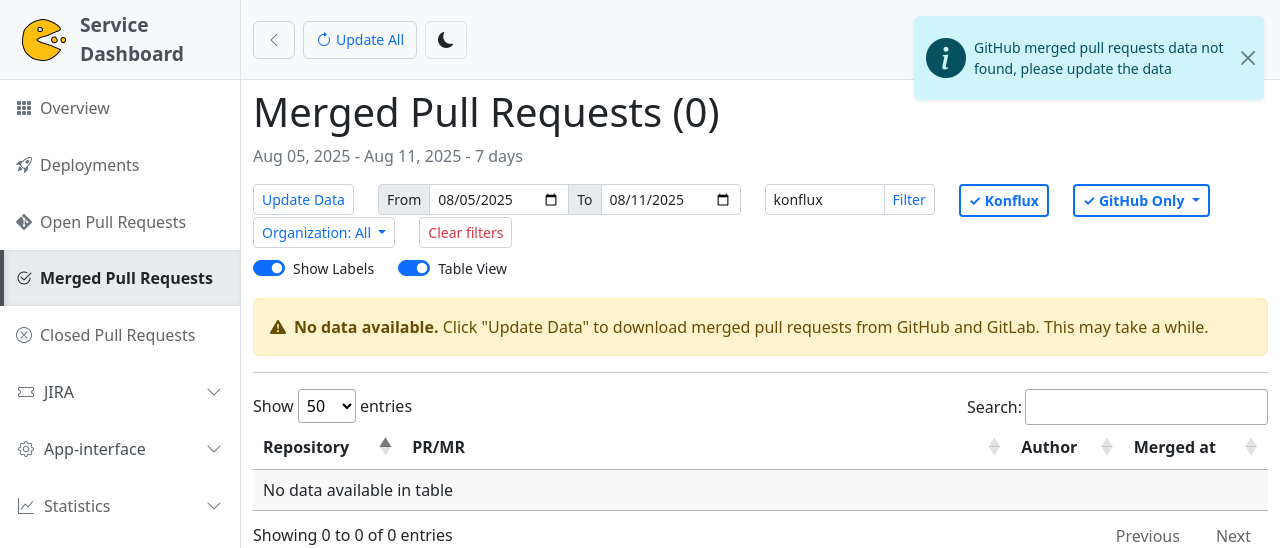
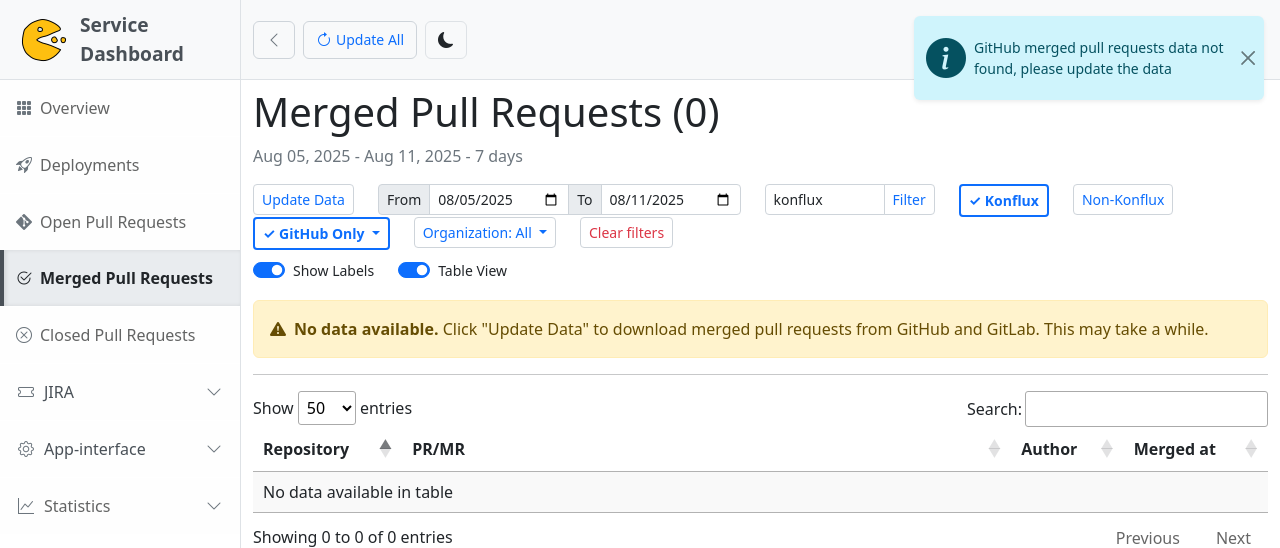
Before and after one commit to petracihalova/service-dashboard, a Flask app: page /pull-requests/merged?source=github&date_from=2025-08-05&date_to=2025-08-11&username=konflux in a window 1280 px wide. Shown: the top 548 px of the page. Run offline with Flask 3, Linux system fonts and the light colour scheme; parts of the project's set-up code (start-up, migrations or seed data) failed here and were passed over; some libraries are stand-ins or nearby versions.

Commit message:
add non-konflux button to filter non-konflux PRs and remove the konflux button from app-interface pages

```diff
--- a/blueprints/pull_requests.py
+++ b/blueprints/pull_requests.py
@@ -741,10 +741,16 @@ def filter_prs_by_username(pr_list, username):
     for repo_name, pulls in pr_list.items():
         filtered_pulls = []
         for pr in pulls:
-            # Check if the username matches (case-insensitive)
             pr_username = pr.get("user_login", "").lower()
-            if username_lower in pr_username:
-                filtered_pulls.append(pr)
+
+            # Special case: 'non-konflux' filter excludes konflux users
+            if username_lower == "non-konflux":
+                if "konflux" not in pr_username:
+                    filtered_pulls.append(pr)
+            else:
+                # Normal username filtering - check if the username matches (case-insensitive)
+                if username_lower in pr_username:
+                    filtered_pulls.append(pr)
 
         # Only include repos that have matching PRs
         if filtered_pulls:
--- a/static/js/components/filters/pr_filter_shared.js
+++ b/static/js/components/filters/pr_filter_shared.js
@@ -15,6 +15,7 @@ class PRFilterUtils {
         this.myPrsToggle = document.getElementById('my-prs-toggle') || document.getElementById('my-mrs-toggle');
         this.clearFiltersButton = document.getElementById('clear-filters');
         this.filterKonfluxButton = document.getElementById('filter-konflux');
+        this.filterNonKonfluxButton = document.getElementById('filter-non-konflux');
 
         // Determine if this is app-interface page (uses my_mrs parameter)
         this.isAppInterface = !!document.getElementById('my-mrs-toggle');
@@ -141,10 +142,58 @@ class PRFilterUtils {
                 this.myPrsToggle.innerHTML = this.myPrsToggle.innerHTML.replace('✓', '').trim();
                 this.myPrsToggle.classList.remove('active');
             }
+
+            // Visually deactivate "Non-Konflux" filter if it's active
+            if (this.filterNonKonfluxButton && this.filterNonKonfluxButton.dataset.active === 'true') {
+                this.filterNonKonfluxButton.dataset.active = 'false';
+                this.filterNonKonfluxButton.innerHTML = this.filterNonKonfluxButton.innerHTML.replace('✓', '').trim();
+                this.filterNonKonfluxButton.classList.remove('active');
+            }
         }
 
         // Navigate to new URL
         this.navigateWithLoadingState(this.filterKonfluxButton, 'Loading...', urlParams);
+    }
+
+    toggleNonKonfluxFilter() {
+        const urlParams = new URLSearchParams(window.location.search);
+
+        // IMPORTANT: Remove reload_data parameter to avoid downloading new data when filtering
+        urlParams.delete('reload_data');
+
+        const isActive = this.filterNonKonfluxButton.dataset.active === 'true';
+
+        if (isActive) {
+            // Turn off Non-Konflux filter
+            urlParams.delete('username');
+        } else {
+            // Turn on Non-Konflux filter - set username to 'non-konflux' and clear other filters
+            urlParams.set('username', 'non-konflux');
+            urlParams.delete('my_prs');
+            urlParams.delete('my_mrs');
+
+            // Update username input field visually
+            if (this.usernameInput) {
+                this.usernameInput.value = 'non-konflux';
+            }
+
+            // Visually deactivate "My PRs/MRs" toggle if it's active
+            if (this.myPrsToggle && this.myPrsToggle.dataset.active === 'true') {
+                this.myPrsToggle.dataset.active = 'false';
+                this.myPrsToggle.innerHTML = this.myPrsToggle.innerHTML.replace('✓', '').trim();
+                this.myPrsToggle.classList.remove('active');
+            }
+
+            // Visually deactivate "Konflux" filter if it's active
+            if (this.filterKonfluxButton && this.filterKonfluxButton.dataset.active === 'true') {
+                this.filterKonfluxButton.dataset.active = 'false';
+                this.filterKonfluxButton.innerHTML = this.filterKonfluxButton.innerHTML.replace('✓', '').trim();
+                this.filterKonfluxButton.classList.remove('active');
+            }
+        }
+
+        // Navigate to new URL
+        this.navigateWithLoadingState(this.filterNonKonfluxButton, 'Loading...', urlParams);
     }
 
     navigateWithLoadingState(button, loadingText, urlParams) {
@@ -200,6 +249,11 @@ class PRFilterUtils {
         if (this.filterKonfluxButton) {
             this.filterKonfluxButton.addEventListener('click', () => this.toggleKonfluxFilter());
         }
+
+        // Non-Konflux filter event listener
+        if (this.filterNonKonfluxButton) {
+            this.filterNonKonfluxButton.addEventListener('click', () => this.toggleNonKonfluxFilter());
+        }
     }
 }
 
--- a/templates/pull_requests/merged_pr.html
+++ b/templates/pull_requests/merged_pr.html
@@ -51,6 +51,13 @@
                         {% if filter_username == 'konflux' %}data-active="true" style="border: 2px solid #0d6efd;" {% endif %}
                         title="Filter by Konflux bot">
                     {% if filter_username == 'konflux' %}✓ {% endif %}{% if filter_username == 'konflux' %}<strong>Konflux</strong>{% else %}Konflux{% endif %}
+                </button>
+            </div>
+            <div class="col-auto">
+                <button class="btn {% if filter_username == 'non-konflux' %}btn-primary fw-bold{% else %}btn-outline-primary{% endif %} btn-sm" type="button" id="filter-non-konflux"
+                        {% if filter_username == 'non-konflux' %}data-active="true" style="border: 2px solid #0d6efd;" {% endif %}
+                        title="Filter by non-Konflux users">
+                    {% if filter_username == 'non-konflux' %}✓ {% endif %}{% if filter_username == 'non-konflux' %}<strong>Non-Konflux</strong>{% else %}Non-Konflux{% endif %}
                 </button>
             </div>
             <div class="col-auto">
```
Also changed, not shown: templates/pull_requests/closed_pr.html (+7 -0 lines), templates/pull_requests/open_pr.html (+7 -0 lines).
